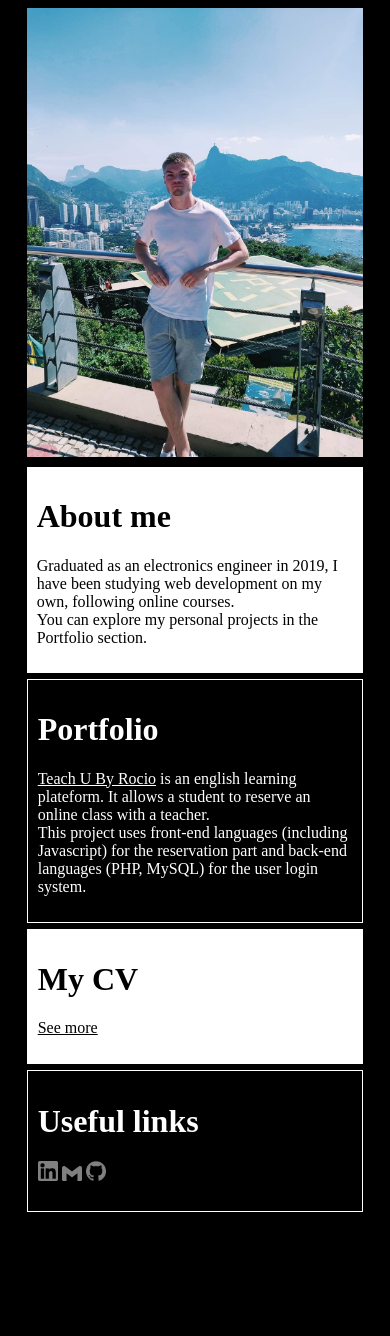
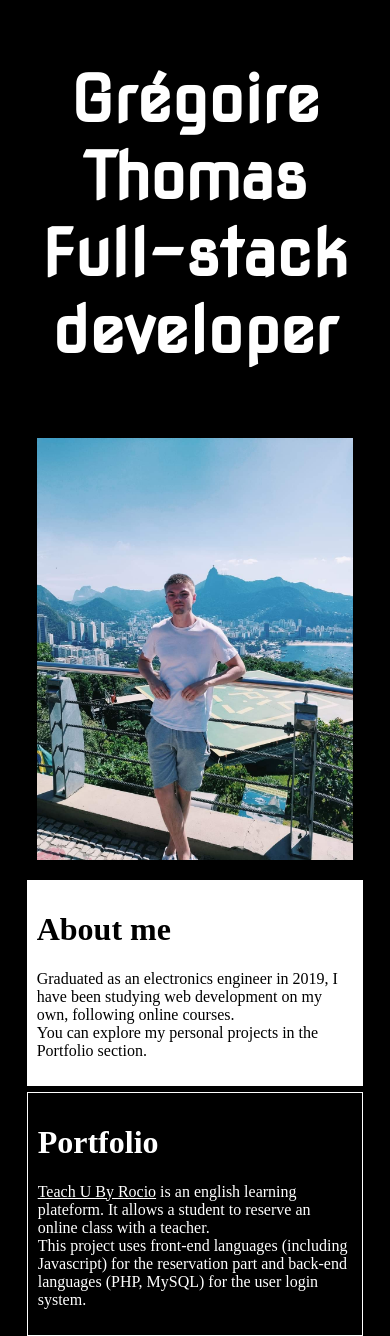
Before and after one commit to gregtom96/Portfolio, a plain HTML site: page index.html in a window 390 px wide. Shown: the top 1336 px of the page. Before the commit the page ends 1220 px from the top, so only its background shows below. Drawn offline with Linux system fonts and the light colour scheme.

Commit message:
ajout titre

```diff
--- a/index.html
+++ b/index.html
@@ -6,12 +6,20 @@
 		et pour que la surface d'affichage du navigateur s'adapte
 		à la largeur d'affichage de l'appareil-->
 		<meta name="viewport" content="width=device-width, initial-scale=1.0">
-		<title> Greg Tom </title>
+		<title> Grégoire Thomas </title>
 		<link href="style/index.css" rel="stylesheet">
+		<link rel="preconnect" href="https://fonts.googleapis.com">
+		<link rel="preconnect" href="https://fonts.gstatic.com" crossorigin>
+		<link href="https://fonts.googleapis.com/css2?family=Nova+Square&display=swap" rel="stylesheet">
 	</head>
 
 	<body>
 		<main>
+			<div class="element title">
+				<h1> Grégoire Thomas <br>
+					Full-stack developer
+				</h1>
+			</div>
 			<div class="element bresil">
 				<img src="images/bresil.jpg" alt="profile picture"/>
 			</div>
--- a/style/CV.css
+++ b/style/CV.css
@@ -1,4 +1,3 @@
-img
-{
+img{
     width: 100%;
 }
--- a/style/index.css
+++ b/style/index.css
@@ -1,64 +1,67 @@
-body
-{
+body{
 	background-color: black;
 }
-main /*conteneur flexbox*/
-{
+/*conteneur flexbox*/
+main{
 	display : grid;
-	grid-template-columns : 1.5fr 1fr 1fr; /*3 colonnes dont la 1ère 2 fois plus large*/
+	grid-template-columns : 1.5fr 1fr 1fr; /*3 colonnes dont la 1ère 1.5 fois plus large*/
 	width : 60%;
 	margin: auto;
 	gap : 6px;
 }
-img[alt="profile picture"]
-{
+.title{
+	grid-column: 1/4;
+	color: white;
+	font-family: "Nova Square", sans-serif;
+	font-size: 2em;
+	text-align: center;
+	padding: 0;
+}
+.bresil{
+	grid-row : 2/4;
+	margin : auto;
+	padding : 0px;
+}
+img[alt="profile picture"]{
 	max-width : 100%;
 	height : auto;
 }
-.element
-{
-	padding: 10px;
-}
-.element:hover
-{
-	background-color: #B5B5B5;
-}
-.bresil
-{
-	grid-row : 1/3;
-	margin : auto;
-	padding : 0px;
-}
-.contact img
-{
-	width: 20px;
-	filter: brightness(0%);
-}
 /*tuile 1/4*/
-.a-propos
-{
+.a-propos{
+	grid-row-start: 2;
 	background-color : white;
 	color : black;
 }
 /*tuile 2/4*/
-.portfolio
-{
+.portfolio{
+	grid-row-start: 2;
 	background-color: black;
 	border: 1px solid white;
 	color : white;
 }
 /*tuile 3/4*/
-.cv
-{
+.cv{
+	grid-row-start: 3;
 	background-color: black;
 	border: 1px solid white;
 	color : white;
 }
 /*tuile 4/4*/
-.contact
-{
+.contact{
+	grid-row-start: 3;
 	background-color : white;
 	color : black;
+}
+.contact img{
+	width: 20px;
+	filter: brightness(0%);
+}
+.element{
+	padding: 10px;
+}
+.a-propos:hover, .portfolio:hover, .cv:hover, .contact:hover
+{
+	background-color: #B5B5B5;
 }
 /*Gestion couleur des liens*/
 a{
@@ -73,27 +76,37 @@ a{
 
 /*Responsive design pour affichage sur smartphone*/
 @media screen and (max-width: 800px){
-	main /*conteneur flexbox*/
+	/*On doit changer la couleur des tuiles car l'ordre n'est plus le même*/
+	/*conteneur flexbox*/
+	main
 	{
+		grid-template-columns: 1fr;
 		width : 90%;
-		grid-template-columns: 1fr;
 	}
-	/*On doit changer la couleur des tuiles car l'ordre n'est plus le même*/
-	/*tuile 3/4*/
-	.cv
-	{
+	.title{
+		grid-column: 1/2;
+	}
+	.bresil{
+		grid-row: 2/3;
+	}
+	.a-propos{
+		grid-row-start: 3;
+	}
+	.portfolio{
+		grid-row-start: 4;
+	}
+	.cv{
+		grid-row-start: 5;
 		background-color: white;
 		color : black;
 	}
-	/*tuile 4/4*/
-	.contact
-	{
+	.contact{
+		grid-row-start: 6;
 		background-color : black;
 		border: 1px solid white;
 		color : white;
 	}
-	.contact img
-	{
+	.contact img{
 		filter: invert(50%);
 	}
 	/*Gestion couleur des liens*/
```
Also changed, not shown: CV.html (+1 -1 lines).
